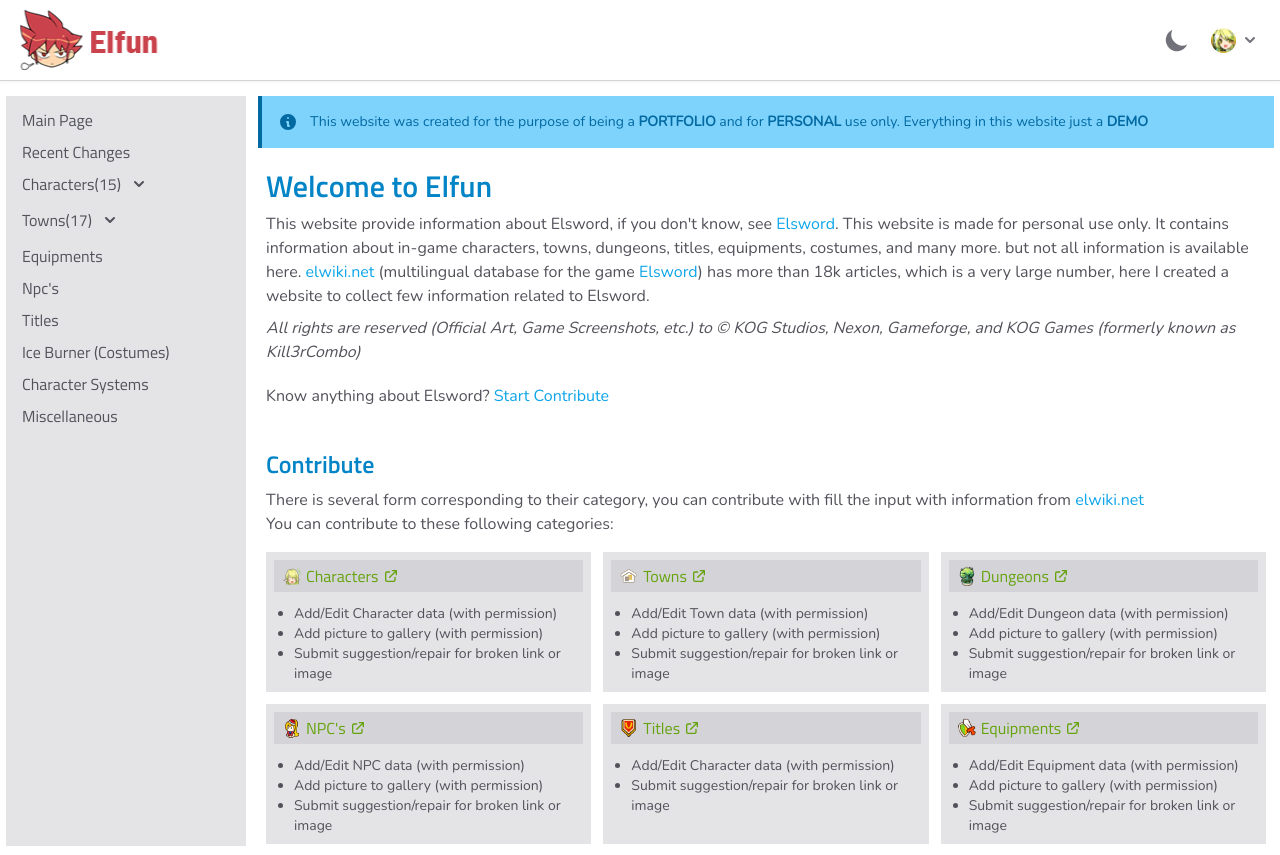
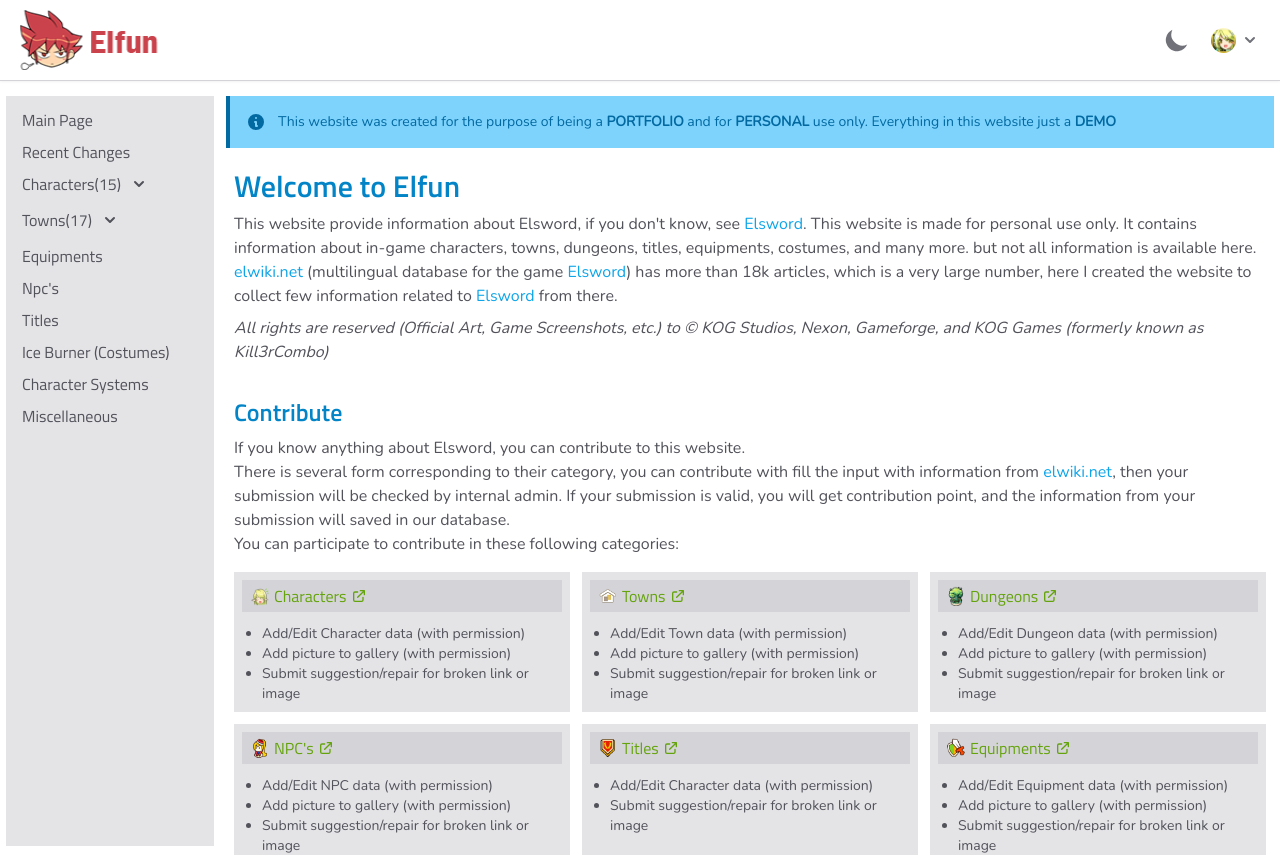
Before and after one commit to kukuhBaiquni/elfun, a Next.js app: page /sec/home in a window 1280 px wide. Shown: the top 855 px of the page. Built offline with nearby package versions, Linux system fonts and the light colour scheme.

Commit message:
add contribution notes

```diff
--- a/src/components/home-static/contribute.jsx
+++ b/src/components/home-static/contribute.jsx
@@ -67,10 +67,18 @@ const elwiki = <a className='text-sky-500 hover:underline' href='https://elwiki.
 
 export default function Contribute() {
   return (
-    <section className='mt-10'>
+    <section className='mt-8'>
       <h3 className='text-2xl font-semibold font-titillium dark:text-sky-400 text-sky-600'>Contribute</h3>
-      <p className='mt-2'>There is several form corresponding to their category, you can contribute with fill the input with information from {elwiki}</p>
-      <p>You can contribute to these following categories: </p>
+      <p className='mt-2'>
+        If you know anything about Elsword, you can contribute to this website.
+      </p>
+      <p>
+        There is several form corresponding to their category, you can contribute with fill the
+        input with information from {elwiki}, then your submission will be checked by internal
+        admin. If your submission is valid, you will get contribution point, and the information
+        from your submission will saved in our database.
+      </p>
+      <p>You can participate to contribute in these following categories: </p>
       <div className='grid grid-cols-1 md:grid-cols-2 xl:grid-cols-3 2xl:grid-cols-4 gap-3 mt-4 text-sm'>
         {content.map((item) => (
           <div className='bg-gray-200 dark:bg-gray-700 px-2 py-2 relative transition-all duration-300' key={item.name}>
--- a/src/components/home-static/welcome.jsx
+++ b/src/components/home-static/welcome.jsx
@@ -1,5 +1,4 @@
 /* eslint-disable max-len */
-import Link from 'next/link'
 import { Fragment } from 'react'
 
 export default function Welcome() {
@@ -12,15 +11,9 @@ export default function Welcome() {
         This website provide information about Elsword, if you don&apos;t know, see {elswordGame}
         . This website is made for personal use only.
         It contains information about in-game characters, towns, dungeons, titles, equipments, costumes, and many more.
-        but not all information is available here. {elwiki} (multilingual database for the game {elswordGame}) has more than 18k articles, which is a very large number, here I created a website to collect few information related to Elsword.
+        but not all information is available here. {elwiki} (multilingual database for the game {elswordGame}) has more than 18k articles, which is a very large number, here I created the website to collect few information related to {elswordGame} from there.
       </p>
       <i>All rights are reserved (Official Art, Game Screenshots, etc.) to © KOG Studios, Nexon, Gameforge, and KOG Games (formerly known as Kill3rCombo)</i>
-      <p className='mt-5'>
-        Know anything about Elsword?
-        <Link href='/contributor-mode'>
-          <a className='text-sky-500 hover:underline'> Start Contribute</a>
-        </Link>
-      </p>
     </Fragment>
   )
 }
--- a/src/components/side-bar/index.jsx
+++ b/src/components/side-bar/index.jsx
@@ -59,7 +59,7 @@ function Sidebar() {
 
   return (
     <nav className='font-titillium mr-0 sm:mr-3 hidden lg:block'>
-      <ul className='py-2 px-2 bg-gray-200 dark:bg-gray-700 min-h-[750px] max-h-full w-60 transition-all duration-300'>
+      <ul className='py-2 px-2 bg-gray-200 dark:bg-gray-700 min-h-[750px] max-h-full w-52 transition-all duration-300'>
         <div className='relative z-10'>
           {navigation.map((item) => (
             item.childData ? (
```
